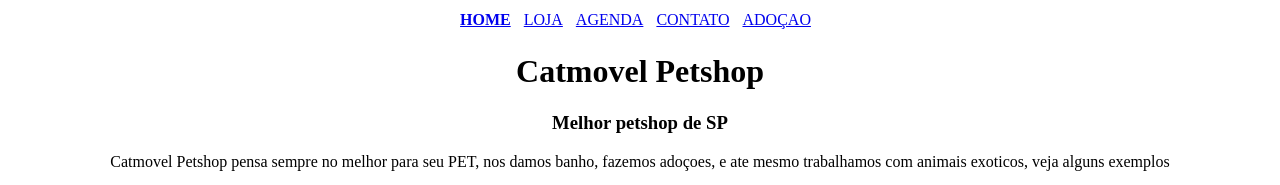
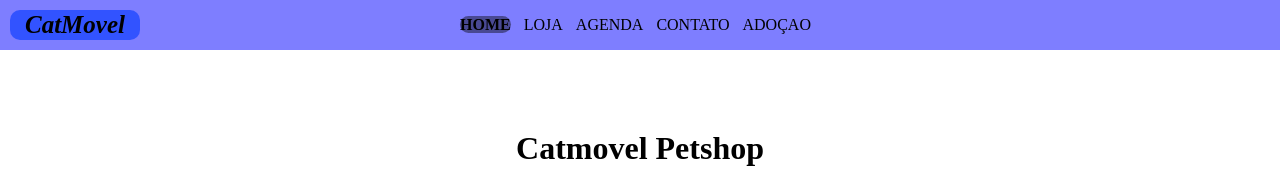
Before and after one commit to Henriquegcosta/Petshop-act, a plain HTML site: page Home.html in a window 1280 px wide. Shown: the top 185 px of the page. Drawn offline with Linux system fonts and the light colour scheme.

Commit message:
Algumas alteraçoes nos codigos (Adicionado CSS)

```diff
--- a/Home.html
+++ b/Home.html
@@ -5,18 +5,22 @@
     <meta http-equiv="X-UA-Compatible" content="IE=edge">
     <meta name="viewport" content="width=device-width, initial-scale=1.0">
     <title>Catmovel PetShop</title>
+    <link rel="stylesheet" href="styles.css">
 </head>
 <body>
 
-    <table style="align-items: center;display: flex;justify-content: center;">
-        <tr>
-            <td style="padding-right: 10px;"><a href="Home.html" rel="HOME"><b>HOME</b></a></td>
+
+    <table class="TabelaNav">
+        <tr class="Navegador">
+            <td style="padding-right: 10px;"><a href="Home.html"><b>HOME</b></a></td>
             <td style="padding-right: 10px;"><a href="Loja.html">LOJA</a></td>
             <td style="padding-right: 10px;"><a href="Agenda.html">AGENDA</a></td>
             <td style="padding-right: 10px;"><a href="Contato.html">CONTATO</a></td>
             <td style="padding-right: 10px;"><a href="Adocao.html">ADOÇAO</a></td>
         </tr>
     </table>
+
+    <p class="Logo">CatMovel</p>
 
     <center>
     <h1>Catmovel Petshop</h1>
--- /dev/null
+++ b/styles.css
@@ -0,0 +1,47 @@
+.Navegador td a{
+    text-decoration: none;
+    color: black;
+}
+
+.Navegador td a b{
+    background: rgb(73, 73, 147);
+    border-radius: 10px;
+
+}
+
+.Navegador td a:hover{
+    background: rgb(109, 130, 171);
+    border-radius: 10px;
+}
+
+.TabelaNav {
+    align-items: center;
+    display: flex;
+    justify-content: center;
+    background: rgb(126, 126, 255);
+    width: 100%;
+    height: 50px;
+}
+
+body {
+    margin: 0;
+}
+
+.Logo{
+    text-align: center;
+    align-items: center;
+    display: flex;
+    justify-content: center;
+    transform: translate(10px, -65px);
+    font-weight: bold;
+    font-size: 25px;
+    font-style: italic;
+    background-color: rgba(0, 55, 255, 0.603);
+    width: 130px;
+    height: 30px;
+    border-radius: 10px;
+
+
+
+
+}
```
Also changed, not shown: Adocao.html (+5 -2 lines), Agenda.html (+5 -2 lines), Contato.html (+5 -2 lines), Loja.html (+5 -2 lines).
